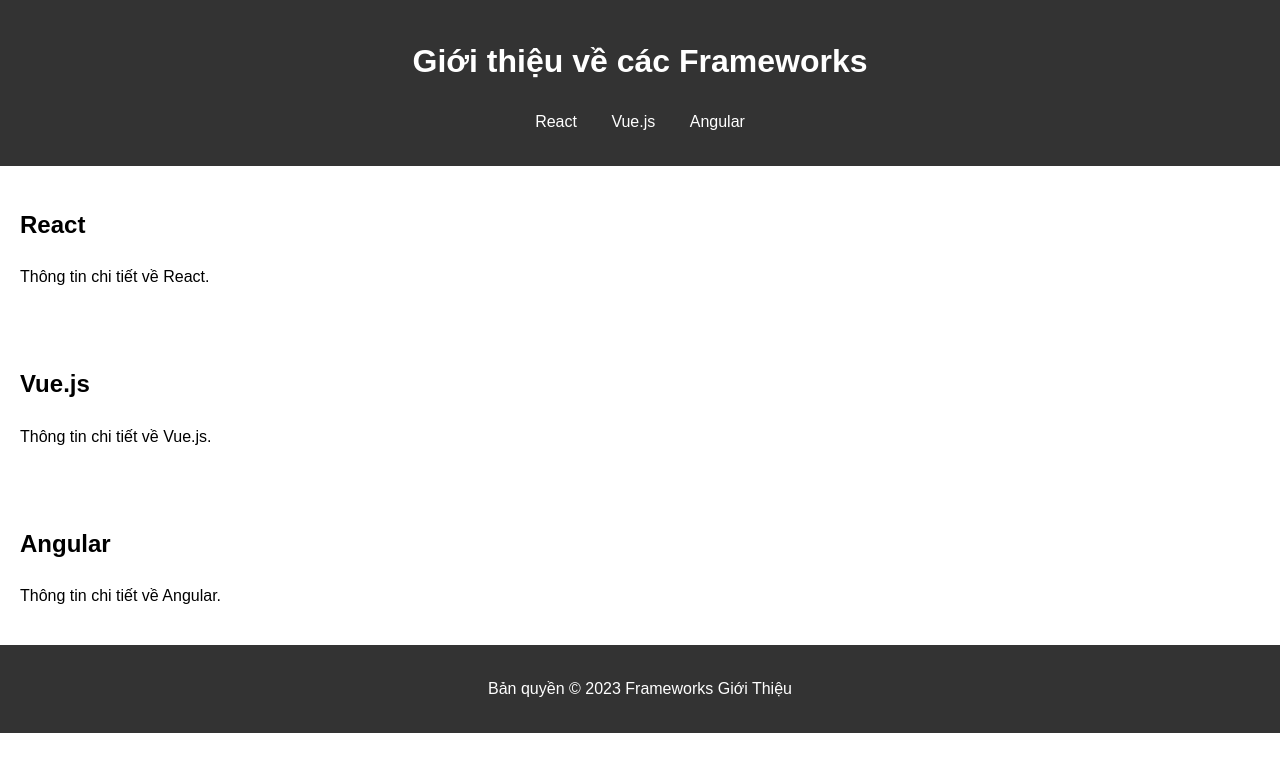
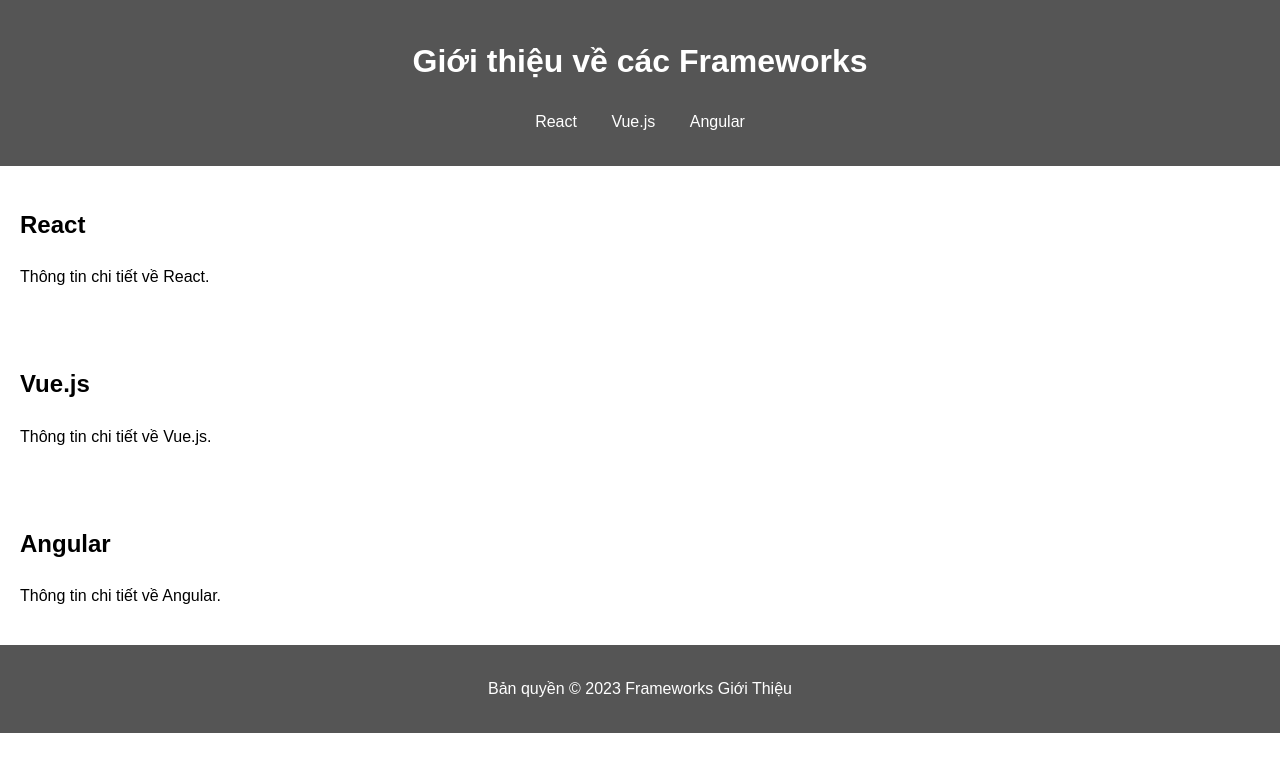
Before and after one commit to dianannperla/frameworks-gioi-thieu, a website: page index.html in a window 1280 px wide. Drawn offline with Linux system fonts and the light colour scheme.

Commit message:
Change the header and footer background color to a lighter shade

```diff
--- a/styles.css
+++ b/styles.css
@@ -6,7 +6,7 @@
 }
 
 header {
-    background: #333;
+    background: #555;
     color: #fff;
     padding: 15px 0;
     text-align: center;
@@ -34,6 +34,6 @@
 footer {
     text-align: center;
     padding: 15px;
-    background: #333;
+    background: #555;
     color: #fff;
 }
```
